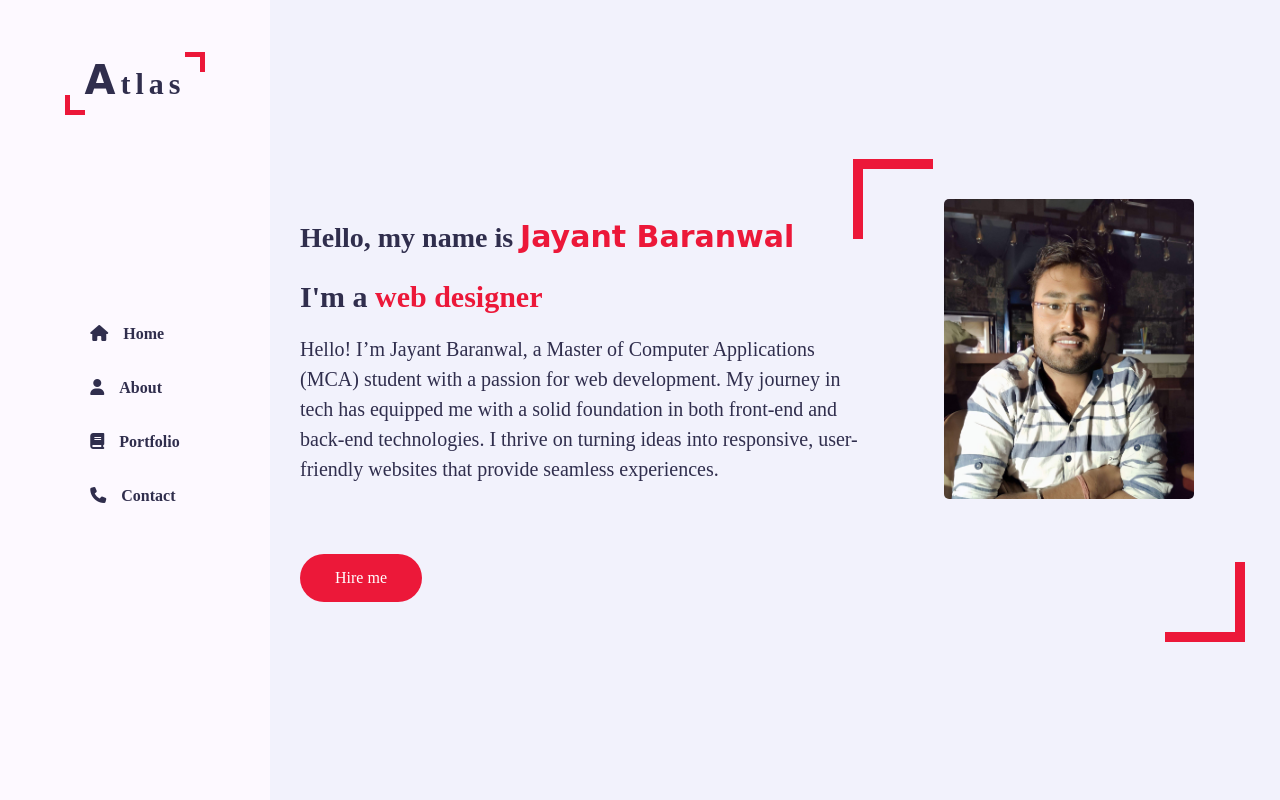
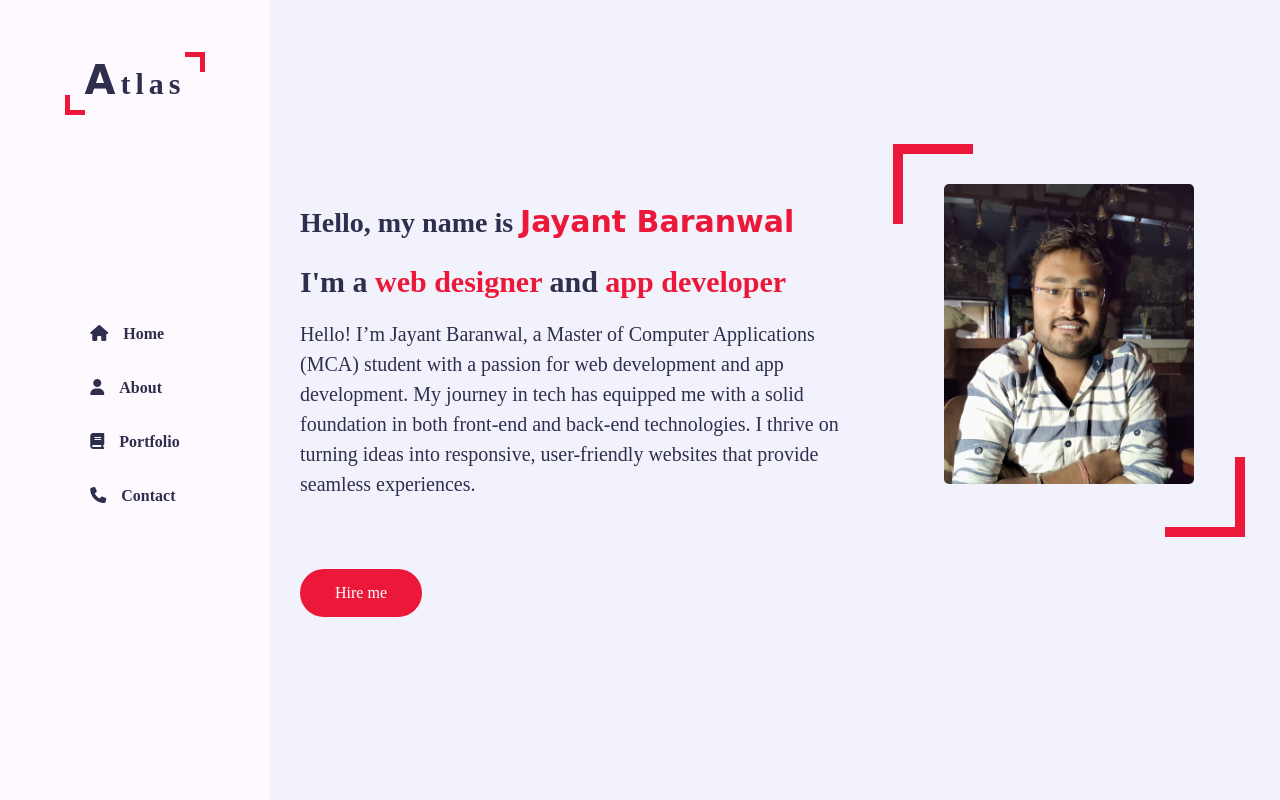
Before and after one commit to jayantbaranwal12345/PRODIGY_WD_02, a plain HTML site: page index.html in a window 1280 px wide. Shown: the top 800 px of the page. Drawn offline with Linux system fonts and the light colour scheme.

Commit message:
update img border scalling

```diff
--- a/css/Style.css
+++ b/css/Style.css
@@ -304,7 +304,7 @@ h3.my-profession
     border-bottom: 10px solid var(--skin-color);
     border-right: 10px solid var(--skin-color);
     right: 20px;
-    bottom: -40px;
+    bottom: 80px;
 }
 .home-img::before
 {
@@ -314,7 +314,7 @@ h3.my-profession
     width: 80px;
     border-top: 10px solid var(--skin-color);
     border-left: 10px solid var(--skin-color);
-    left: -20px;
+    left: 20px;
     top: -40px;
 }
 .home .home-img img
--- a/index.html
+++ b/index.html
@@ -37,8 +37,8 @@
                 <div class="row">
                     <div class="home-info padd-15">
                         <h3 class="hello">Hello, my name is <span class="name">Jayant Baranwal</span></h3>
-                        <h3 class="my-profession">I'm a <span class="typing">web designer</span></h3>
-                        <p>Hello! I’m Jayant Baranwal, a Master of Computer Applications (MCA) student with a passion for web development. My journey in tech has equipped me with a solid foundation in both front-end and back-end technologies. I thrive on turning ideas into responsive, user-friendly websites that provide seamless experiences.</p>
+                        <h3 class="my-profession">I'm a <span class="typing">web designer</span> and <span class="typing">app developer</span></h3>
+                        <p>Hello! I’m Jayant Baranwal, a Master of Computer Applications (MCA) student with a passion for web development and app development. My journey in tech has equipped me with a solid foundation in both front-end and back-end technologies. I thrive on turning ideas into responsive, user-friendly websites that provide seamless experiences.</p>
                         <a href="#contact" class="btn hire-me">Hire me</a>
                     </div>
                     <div class="home-img padd-15">
```
